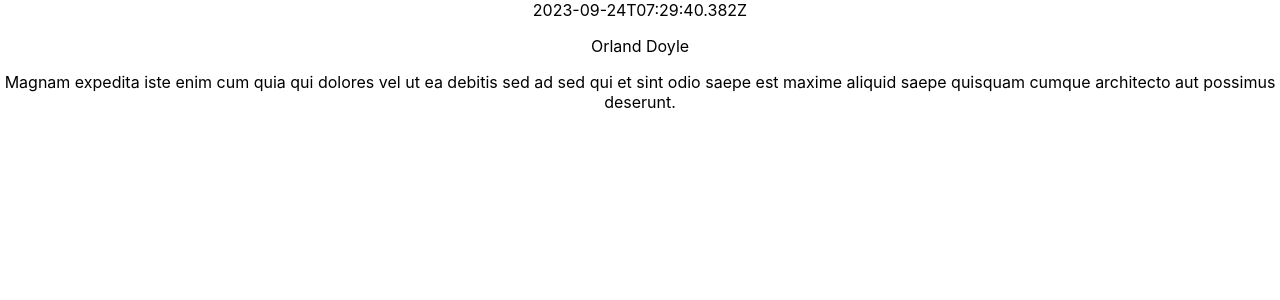
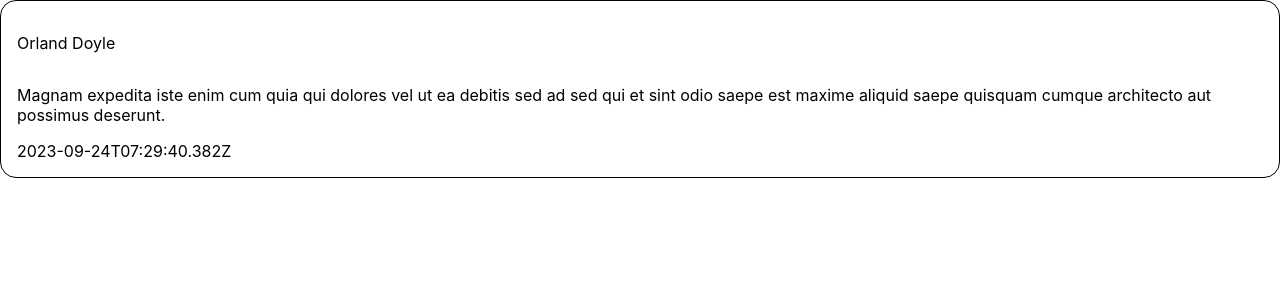
Before and after one commit to adamtowle/coding-challenge, a React (Create React App) app in the folder client/: page / in a window 1280 px wide. Shown: the top 300 px of the page. Built offline with nearby package versions, Linux system fonts and the light colour scheme; no server answers.

Commit message:
Add props to Note component, pass hard-coded data

```diff
--- a/client/src/App.tsx
+++ b/client/src/App.tsx
@@ -30,7 +30,7 @@ function App() {
   };
   return (
     <div className="App">
-      <Note />
+      <Note dateTime={'2023-09-24T07:29:40.382Z'} user={'Orland Doyle'} content={'Magnam expedita iste enim cum quia qui dolores vel ut ea debitis sed ad sed qui et sint odio saepe est maxime aliquid saepe quisquam cumque architecto aut possimus deserunt.'}/>
     </div>
   );
 }
--- a/client/src/components/note.module.scss
+++ b/client/src/components/note.module.scss
@@ -1,4 +1,12 @@
 .note {
+  &Container {
+    display: flex;
+    flex-direction: column;
+    align-items: flex-start;
+    border: 1px solid black;
+    border-radius: 1rem;
+    padding: 1rem;
+  }
   &DateTime {
     font-size: 1rem;
   }
@@ -7,5 +15,6 @@
   }
   &Content {
     font-size: 1rem;
+    text-align: left;
   }
 }
--- a/client/src/components/note.tsx
+++ b/client/src/components/note.tsx
@@ -1,16 +1,17 @@
 import React from 'react';
 import styles from './note.module.scss';
 
-const Note = () => {
+interface INoteProps {
+  dateTime: string;
+  user: string;
+  content: string;
+}
+const Note: React.FC<INoteProps> = ({ dateTime, user, content }) => {
   return (
-    <div>
-      <div>
-        <div className={styles.noteDateTime}>2023-09-24T07:29:40.382Z</div>
-        <p className={styles.noteUser}>Orland Doyle</p>
-      </div>
-      <div>
-        <p className={styles.noteContent}>Magnam expedita iste enim cum quia qui dolores vel ut ea debitis sed ad sed qui et sint odio saepe est maxime aliquid saepe quisquam cumque architecto aut possimus deserunt.</p>
-      </div>
+    <div className={styles.noteContainer}>
+      <p className={styles.noteUser}>{user}</p>
+      <p className={styles.noteContent}>{content}</p>
+      <div className={styles.noteDateTime}>{dateTime}</div>
     </div>
   )
 }
```
